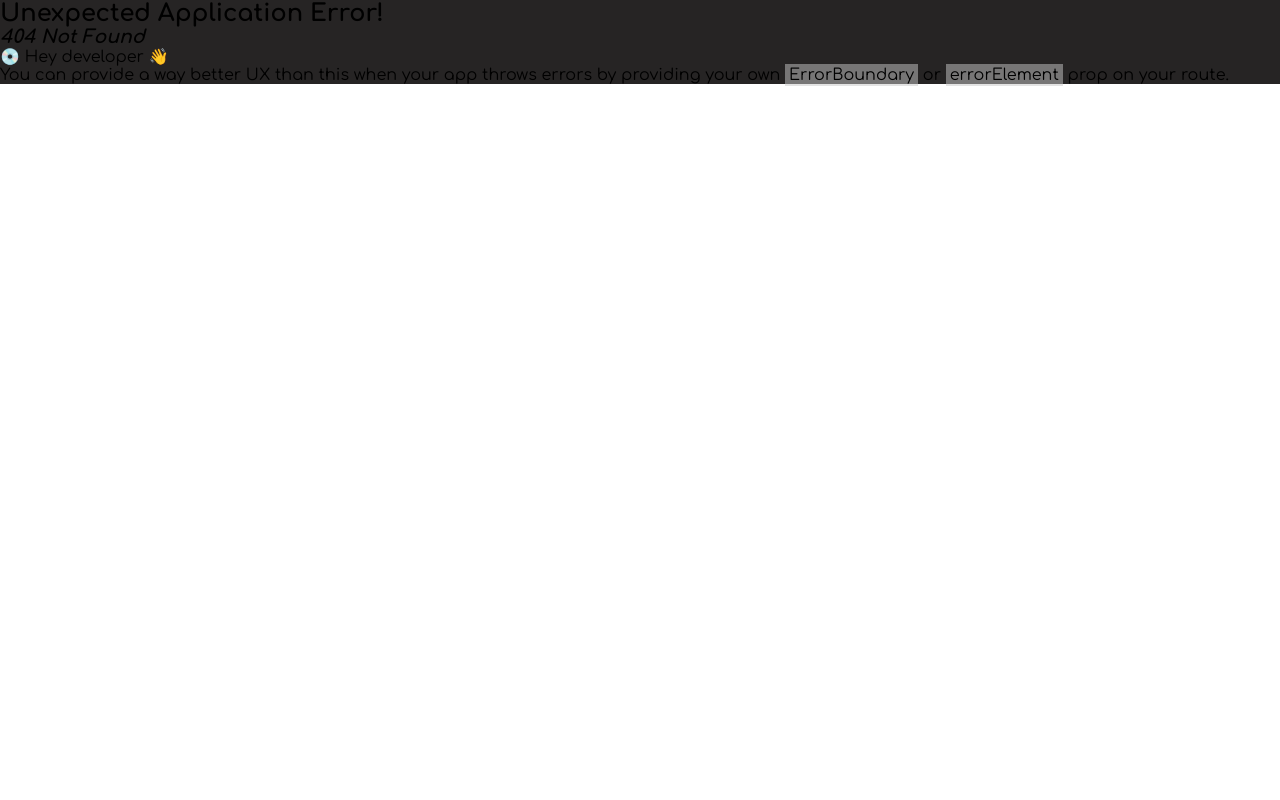
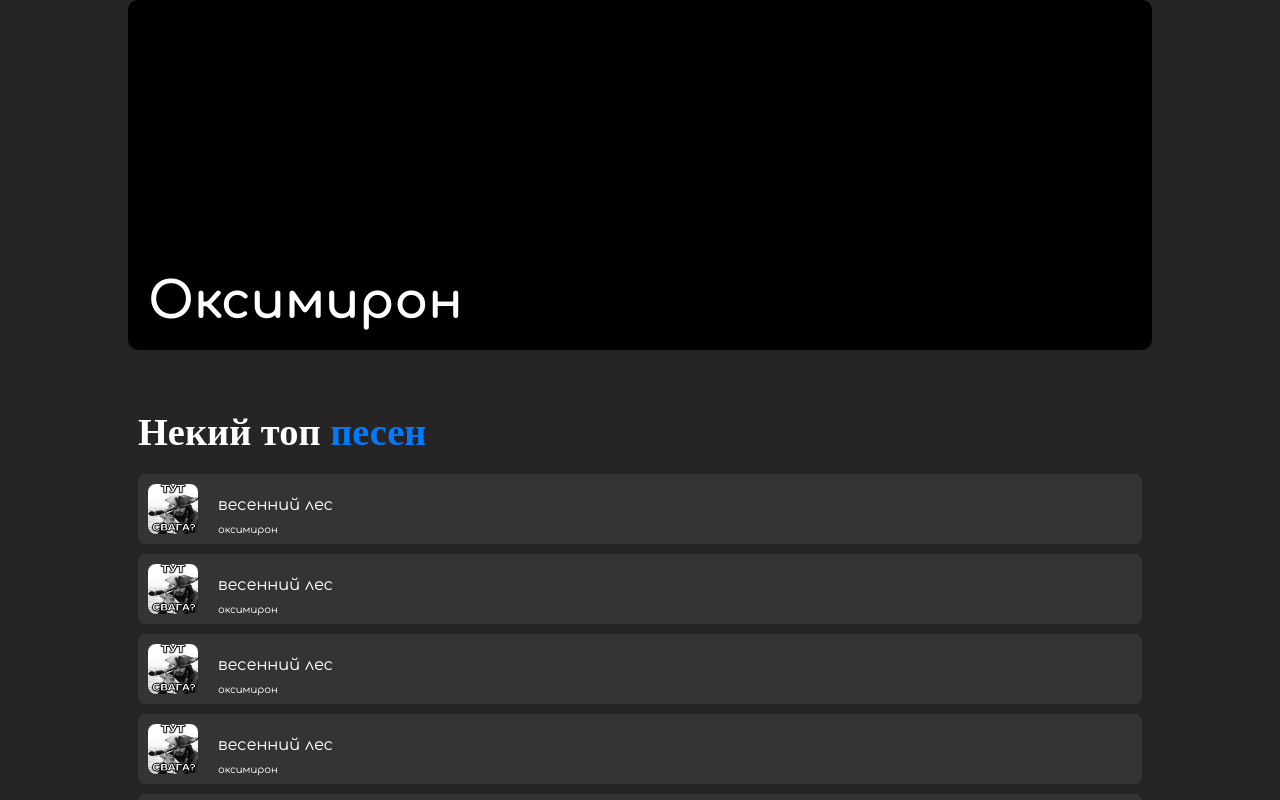
Before and after one commit to SamuraiJeka/MusicServer, a React (Vite) app in the folder client/: page /artist in a window 1280 px wide. Before the commit this address had no page. Shown: the top 800 px of the page. Built offline with nearby package versions, Linux system fonts and the light colour scheme; a web font is replaced by a local one.

Commit message:
template for artist page

```diff
--- a/client/src/app/App.jsx
+++ b/client/src/app/App.jsx
@@ -5,7 +5,6 @@
 
   return (
     <RouterProvider router={router}/>
-
   )
 }
 
--- a/client/src/app/router/router.jsx
+++ b/client/src/app/router/router.jsx
@@ -1,6 +1,8 @@
 import { createBrowserRouter } from "react-router-dom"
 import MainPage from "../../pages/MainPage/MainPage"
 import AuthPage from "../../pages/AuthPage/AuthPage"
+import ArtistPage from "../../pages/ArtistPage/ArtistPage"
+
 
 const router = createBrowserRouter(
     [
@@ -13,6 +15,10 @@
             path: "/auth",
             element: <AuthPage/>,
         },
+        {
+            path: "/artist",
+            element: <ArtistPage/>,
+        },
     ]
 )
 
--- /dev/null
+++ b/client/src/pages/ArtistPage/ArtistPage.jsx
@@ -0,0 +1,33 @@
+import { useState } from "react";
+import styles from "./ArtistPage.module.scss";
+
+import SongList from "../../widgets/SongList/SongList";
+import AlbumList from "../../widgets/AlbumList/AlbumList";
+import ArtisList from "../../widgets/ArtistList/ArtistList"
+
+const ArtistPage = () => {
+
+    const [data, setData] = useState(
+        {
+            preview_img: "src/static/black.png",
+            artist: "Оксимирон",
+        }
+    )
+
+    return (
+        <div className={styles.wrapper}>
+            <div className={styles.main_content}>
+                <div className={styles.preview_background} style={{'--preview_img': `url(${data.preview_img})`}}>
+                    <h1>{data.artist}</h1>
+                </div>
+                <SongList/>
+                <AlbumList title={<h1>Альбомы <span>артиста</span></h1>}/>
+                <AlbumList title={<h1>Мини-альбомы и <span>синглы</span></h1>}/>
+                <ArtisList title={<h1>Связанные <span>артисты</span></h1>}/>
+            </div>
+        </div>
+    )
+};
+
+
+export default ArtistPage;
--- /dev/null
+++ b/client/src/pages/ArtistPage/ArtistPage.module.scss
@@ -0,0 +1,31 @@
+.wrapper {
+    width: 100%;
+    height: 100%;
+    align-items: center;
+    justify-content: center;
+    display: flex;
+    flex-direction: column;
+}
+
+.main_content {
+    display: flex;
+    width: 80%;
+    height: 100%;
+    flex-direction: column;
+    gap: 50px;
+}
+
+.preview_background {
+    background-image: var(--preview_img);
+    width: 100%;
+    height: 350px;
+    display: flex;
+    border-radius: 10px;
+
+    h1 {
+        margin-top: auto;
+        padding: 20px;
+        color: #FFFF;
+        font-size: 50px;
+    }
+}
--- a/client/src/widgets/ArtistList/ArtistList.jsx
+++ b/client/src/widgets/ArtistList/ArtistList.jsx
@@ -2,7 +2,7 @@
 import styles from "./ArtistList.module.scss"
 
 
-const AlbumList = () => {
+const AlbumList = ({title}) => {
 
     const [data, setData] = useState([
         {
@@ -34,7 +34,7 @@
     return (
         <div className={styles.wrapper}>
             <div className={styles.title_list}>
-                <h1>А вот тут уже другой текст <span>есть</span></h1>
+                {title}
             </div>
             <div className={styles.artist_list}>
                 {
--- a/client/src/widgets/albumList/albumList.jsx
+++ b/client/src/widgets/albumList/albumList.jsx
@@ -2,7 +2,7 @@
 import styles from "./AlbumList.module.scss"
 
 
-const AlbumList = () => {
+const AlbumList = ({title}) => {
 
     const [data, setData] = useState([
         {
@@ -38,7 +38,7 @@
     return (
         <div className={styles.wrapper}>
             <div className={styles.title_list}>
-                <h1>Тест тут такой <span>есть</span></h1>
+                {title}
             </div>
             <div className={styles.album_list}>
                 {
```
Also changed, not shown: client/src/static/black.png (added).
